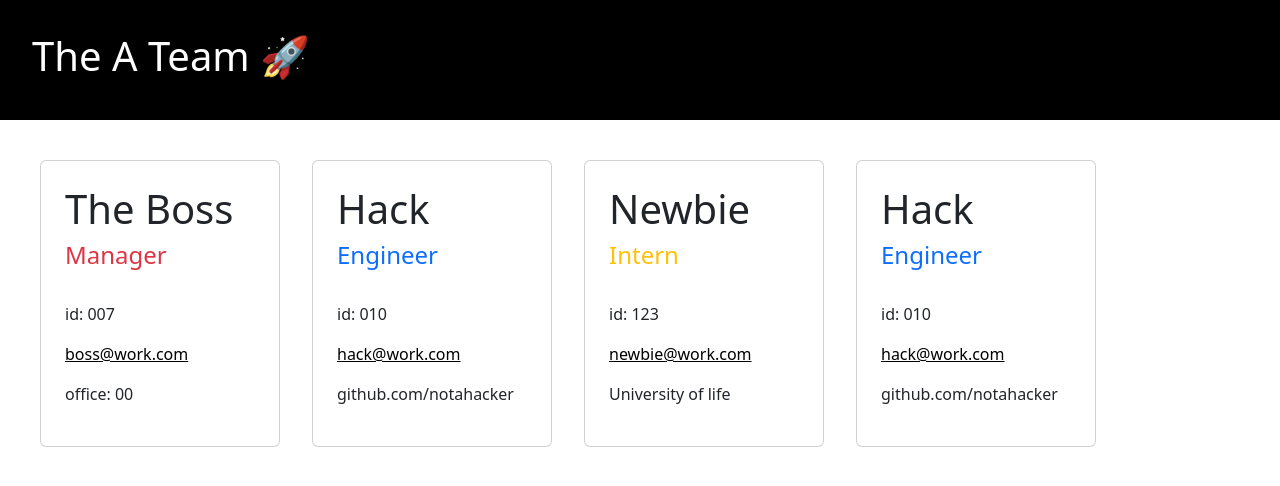
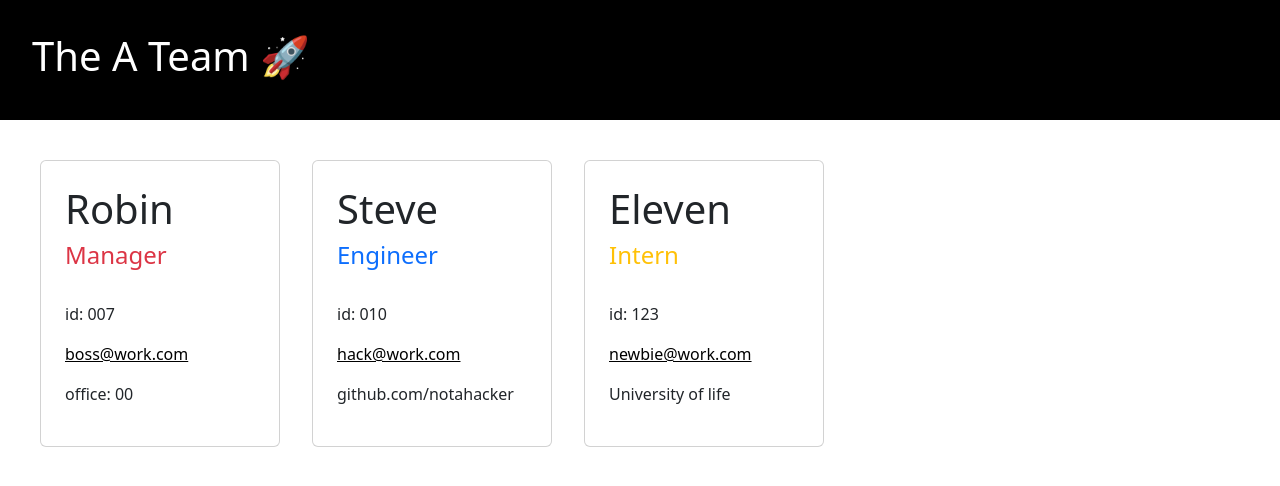
Before and after one commit to howl-lab/Team_Profile, a website: page dist/team.html in a window 1280 px wide. Drawn offline with nearby package versions, Linux system fonts and the light colour scheme.

Commit message:
update team.html file

```diff
--- a/dist/team.html
+++ b/dist/team.html
@@ -18,7 +18,7 @@
     <div class="teamProfile">
 
         <div class="card">
-        <h1>The Boss</h1>
+        <h1>Robin</h1>
         <h4 class="text-danger">Manager</h4>
         <div class="details">
         <p>id: 007</p>
@@ -28,7 +28,7 @@
         </div>
 
         <div class="card">
-        <h1>Hack</h1>
+        <h1>Steve</h1>
         <h4 class="text-primary">Engineer</h4>
         <div class="details">
         <p>id: 010</p>
@@ -38,7 +38,7 @@
         </div>
 
         <div class="card">
-        <h1>Newbie</h1>
+        <h1>Eleven</h1>
         <h4 class="text-warning">Intern</h4>
         <div class="details">
         <p>id: 123</p>
@@ -47,16 +47,6 @@
         </div>
         </div>
 
-        <div class="card">
-        <h1>Hack</h1>
-        <h4 class="text-primary">Engineer</h4>
-        <div class="details">
-        <p>id: 010</p>
-        <p><a href="mailto:hack@work.com">hack@work.com</a></p>
-        <p>github.com/notahacker</p>
-        </div>
-        </div>
-
     </div>
 </body>
 
```
Also changed, not shown: README.md, 2 other files.
